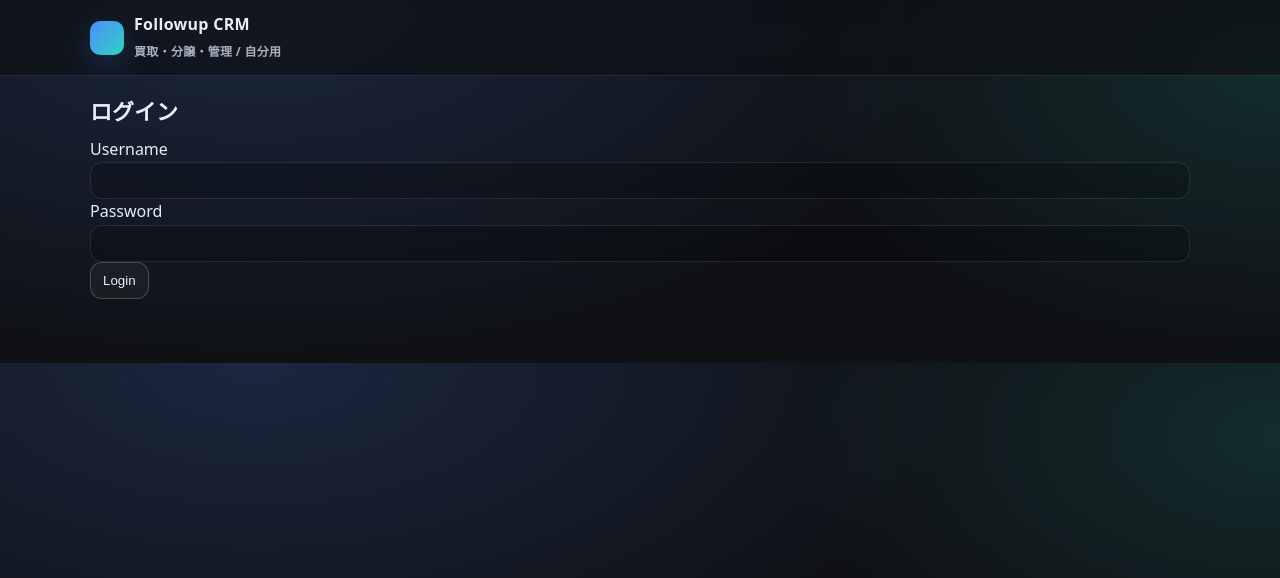
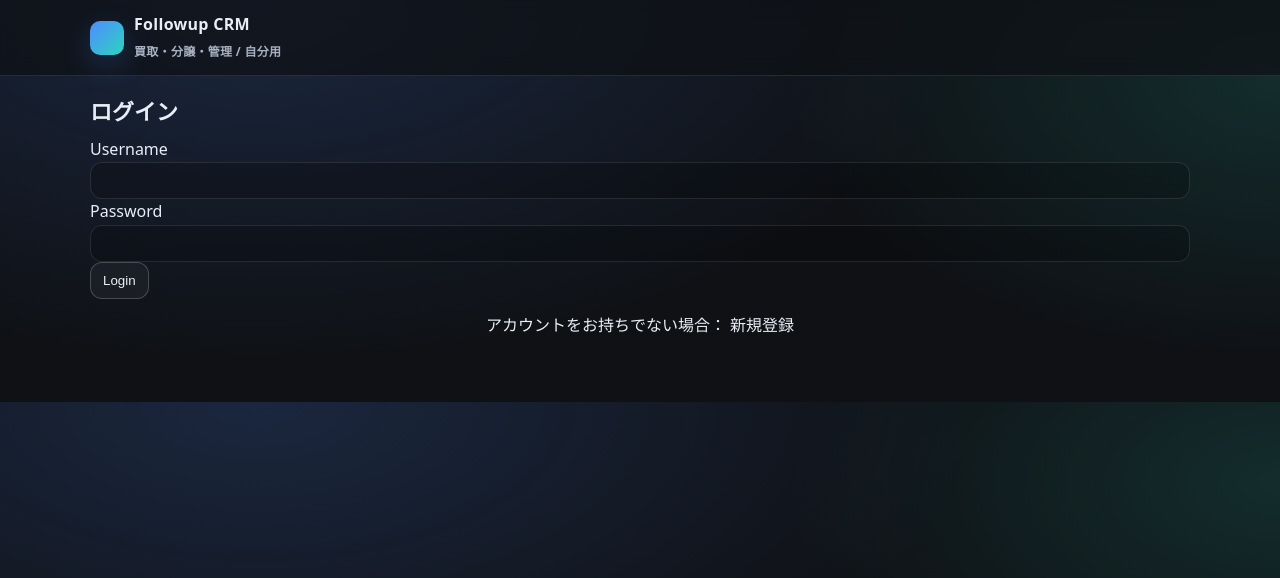
Before and after one commit to toki3304/followup-tool, a Flask app: page /login in a window 1280 px wide. Shown: the top 578 px of the page. Run offline with Flask 3, Linux system fonts and the light colour scheme; data that the repository does not hold is empty.

Commit message:
Add register link to login page

```diff
--- a/templates/login.html
+++ b/templates/login.html
@@ -12,6 +12,12 @@
       <input name="password" type="password" required>
     </div>
   </div>
+
   <button class="btn" type="submit">Login</button>
 </form>
+
+<div style="margin-top:14px; text-align:center;">
+  <span class="muted">アカウントをお持ちでない場合：</span>
+  <a href="{{ url_for('register') }}">新規登録</a>
+</div>
 {% endblock %}
```
